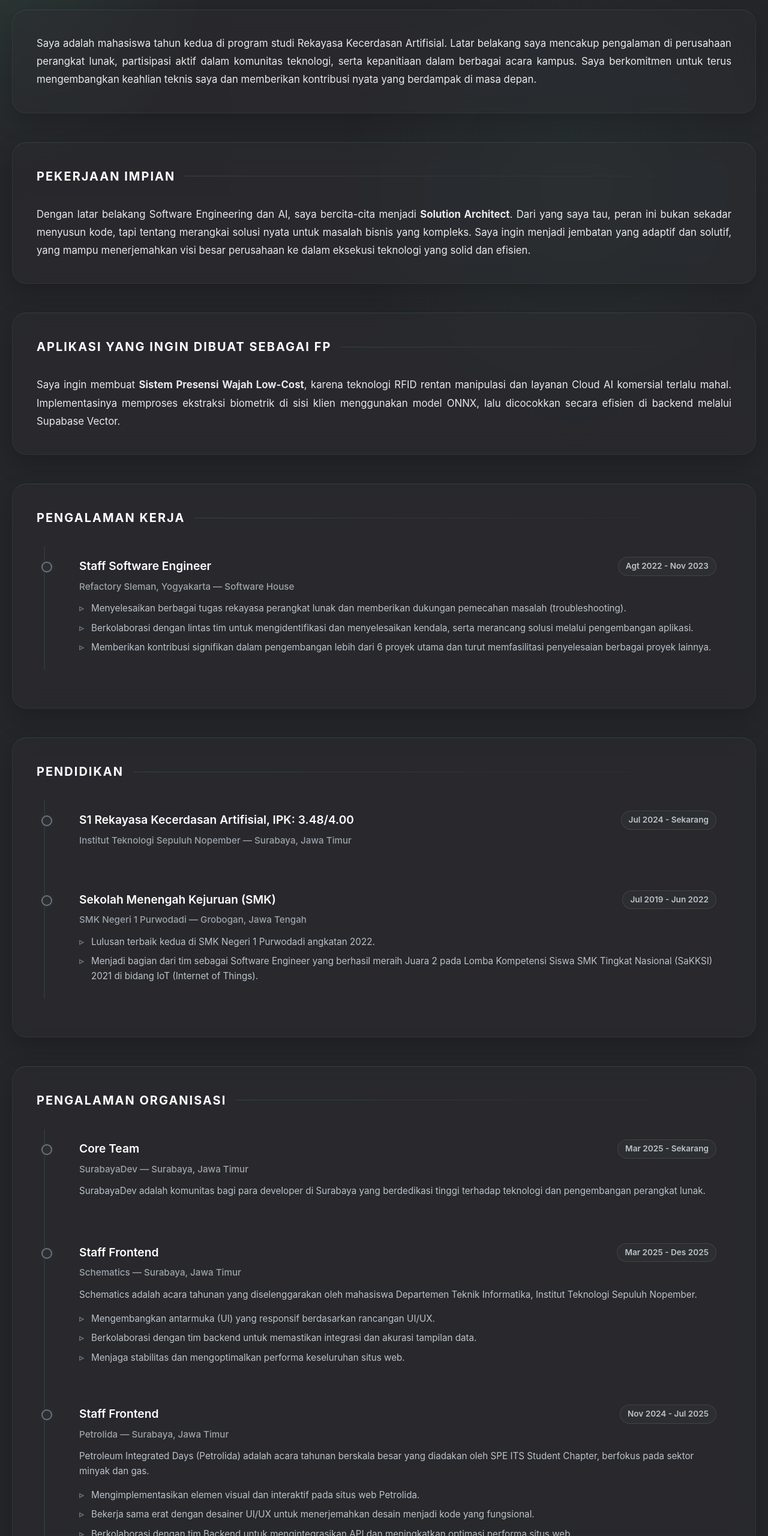
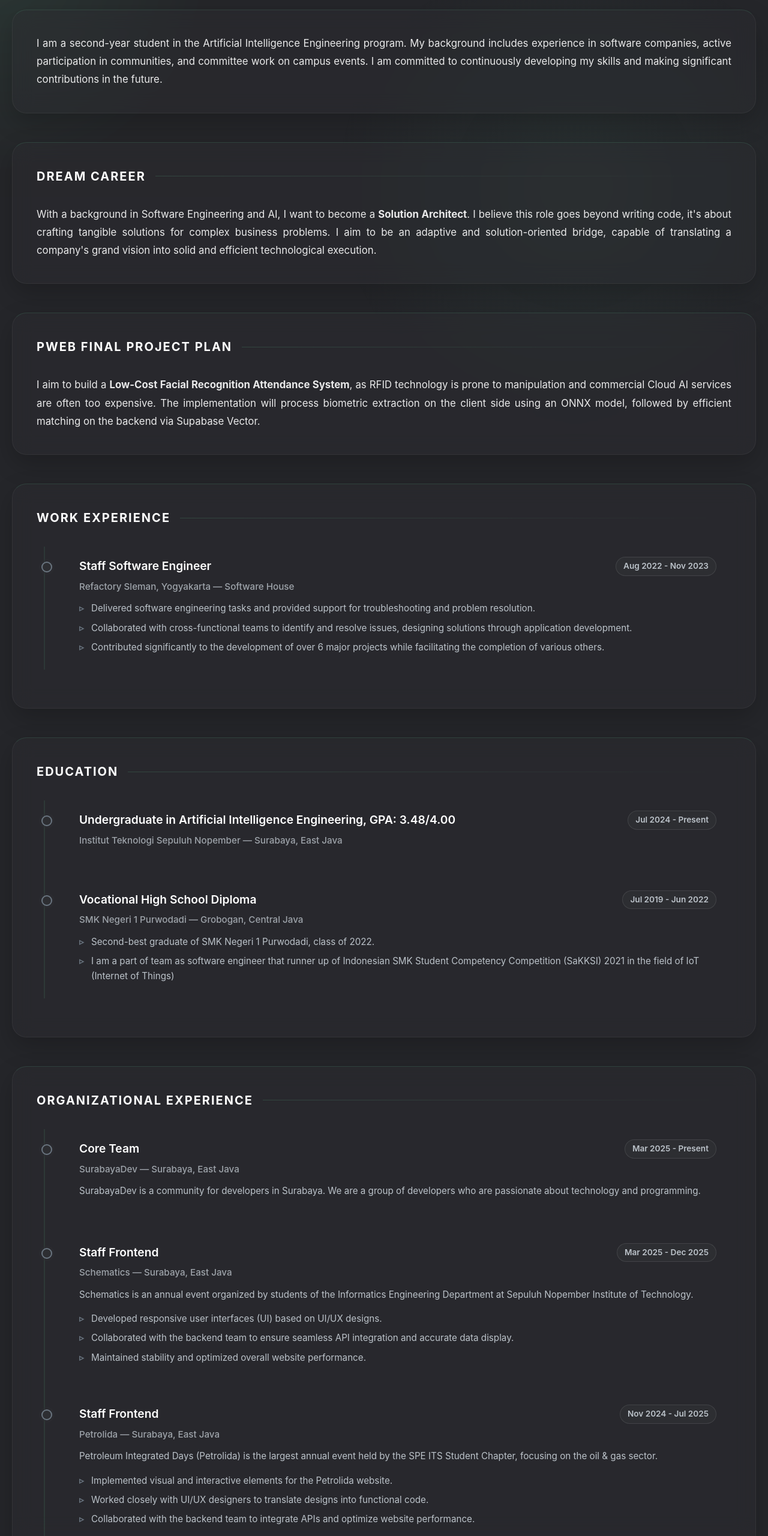
Before and after one commit to ferriprasetya/TugasPWeb_CV-HTML, a plain HTML site: page index.html in a window 1280 px wide. Shown: the part 240-2800 px from the top of the page at 60% size. Drawn offline with nearby package versions, Linux system fonts and the light colour scheme.

Commit message:
feat: update CV content with English translations and improved descriptions

```diff
--- a/index.html
+++ b/index.html
@@ -576,26 +576,27 @@
 
     <section id="summary" class="cv-section" data-aos="fade-right">
       <p class="summary-text">
-        Saya adalah mahasiswa tahun kedua di program studi Rekayasa Kecerdasan Artifisial. Latar belakang saya mencakup pengalaman di perusahaan perangkat lunak, partisipasi aktif dalam komunitas teknologi, serta kepanitiaan dalam berbagai acara kampus. Saya berkomitmen untuk terus mengembangkan keahlian teknis saya dan memberikan kontribusi nyata yang berdampak di masa depan.
+        I am a second-year student in the Artificial Intelligence Engineering program. My background includes experience in software companies, active participation in communities, and committee work on campus events. I am committed to continuously developing my skills and
+        making significant contributions in the future.
+      </p>
+    </section>
+
+    <section id="career-objective" class="cv-section" data-aos="fade-right">
+      <h2 class="section-title">Dream Career</h2>
+      <p class="summary-text">
+        With a background in Software Engineering and AI, I want to become a <b>Solution Architect</b>. I believe this role goes beyond writing code, it's about crafting tangible solutions for complex business problems. I aim to be an adaptive and solution-oriented bridge, capable of translating a company's grand vision into solid and efficient technological execution.
+      </p>
+    </section>
+
+    <section id="final-project" class="cv-section" data-aos="fade-right">
+      <h2 class="section-title">PWeb Final Project Plan</h2>
+      <p class="summary-text">
+        I aim to build a <b>Low-Cost Facial Recognition Attendance System</b>, as RFID technology is prone to manipulation and commercial Cloud AI services are often too expensive. The implementation will process biometric extraction on the client side using an ONNX model, followed by efficient matching on the backend via Supabase Vector.
       </p>
     </section>
 
     <section id="experience" class="cv-section" data-aos="fade-right">
-      <h2 class="section-title">Pekerjaan Impian</h2>
-      <p class="summary-text">
-        Dengan latar belakang Software Engineering dan AI, saya bercita-cita menjadi <b>Solution Architect</b>. Dari yang saya tau, peran ini bukan sekadar menyusun kode, tapi tentang merangkai solusi nyata untuk masalah bisnis yang kompleks. Saya ingin menjadi jembatan yang adaptif dan solutif, yang mampu menerjemahkan visi besar perusahaan ke dalam eksekusi teknologi yang solid dan efisien.
-      </p>
-    </section>
-
-    <section id="experience" class="cv-section" data-aos="fade-right">
-      <h2 class="section-title">Aplikasi yang ingin dibuat sebagai FP</h2>
-      <p class="summary-text">
-        Saya ingin membuat <b>Sistem Presensi Wajah Low-Cost</b>, karena teknologi RFID rentan manipulasi dan layanan Cloud AI komersial terlalu mahal. Implementasinya memproses ekstraksi biometrik di sisi klien menggunakan model ONNX, lalu dicocokkan secara efisien di backend melalui Supabase Vector.
-      </p>
-    </section>
-
-    <section id="experience" class="cv-section" data-aos="fade-right">
-      <h2 class="section-title">Pengalaman Kerja</h2>
+      <h2 class="section-title">Work Experience</h2>
       <div class="timeline-container">
         <article class="timeline-item">
           <header class="item-header">
@@ -603,73 +604,73 @@
               <h3 class="role">Staff Software Engineer</h3>
               <span class="company">Refactory Sleman, Yogyakarta — Software House</span>
             </div>
-            <span class="date">Agt 2022 - Nov 2023</span>
+            <span class="date">Aug 2022 - Nov 2023</span>
           </header>
           <ul class="item-details">
-            <li>Menyelesaikan berbagai tugas rekayasa perangkat lunak dan memberikan dukungan pemecahan masalah (troubleshooting).</li>
-            <li>Berkolaborasi dengan lintas tim untuk mengidentifikasi dan menyelesaikan kendala, serta merancang solusi melalui pengembangan aplikasi.</li>
-            <li>Memberikan kontribusi signifikan dalam pengembangan lebih dari 6 proyek utama dan turut memfasilitasi penyelesaian berbagai proyek lainnya.</li>
+            <li>Delivered software engineering tasks and provided support for troubleshooting and problem resolution.</li>
+            <li>Collaborated with cross-functional teams to identify and resolve issues, designing solutions through application development.</li>
+            <li>Contributed significantly to the development of over 6 major projects while facilitating the completion of various others.</li>
           </ul>
         </article>
       </div>
     </section>
 
     <section id="education" class="cv-section" data-aos="fade-right">
-      <h2 class="section-title">Pendidikan</h2>
+      <h2 class="section-title">Education</h2>
       <div class="timeline-container">
         <article class="timeline-item">
           <header class="item-header">
             <div class="item-title-group">
-              <h3 class="role">S1 Rekayasa Kecerdasan Artifisial, IPK: 3.48/4.00</h3>
-              <span class="company">Institut Teknologi Sepuluh Nopember — Surabaya, Jawa Timur</span>
+              <h3 class="role">Undergraduate in Artificial Intelligence Engineering, GPA: 3.48/4.00</h3>
+              <span class="company">Institut Teknologi Sepuluh Nopember — Surabaya, East Java</span>
             </div>
-            <span class="date">Jul 2024 - Sekarang</span>
+            <span class="date">Jul 2024 - Present</span>
           </header>
         </article>
 
         <article class="timeline-item">
           <header class="item-header">
             <div class="item-title-group">
-              <h3 class="role">Sekolah Menengah Kejuruan (SMK)</h3>
-              <span class="company">SMK Negeri 1 Purwodadi — Grobogan, Jawa Tengah</span>
+              <h3 class="role">Vocational High School Diploma</h3>
+              <span class="company">SMK Negeri 1 Purwodadi — Grobogan, Central Java</span>
             </div>
             <span class="date">Jul 2019 - Jun 2022</span>
           </header>
           <ul class="item-details">
-            <li>Lulusan terbaik kedua di SMK Negeri 1 Purwodadi angkatan 2022.</li>
-            <li>Menjadi bagian dari tim sebagai Software Engineer yang berhasil meraih Juara 2 pada Lomba Kompetensi Siswa SMK Tingkat Nasional (SaKKSI) 2021 di bidang IoT (Internet of Things).</li>
+            <li>Second-best graduate of SMK Negeri 1 Purwodadi, class of 2022.</li>
+            <li>I am a part of team as software engineer that runner up of Indonesian SMK Student Competency Competition (SaKKSI) 2021 in the field of IoT (Internet of Things)</li>
           </ul>
         </article>
       </div>
     </section>
 
     <section id="organizations" class="cv-section" data-aos="fade-right">
-      <h2 class="section-title">Pengalaman Organisasi</h2>
+      <h2 class="section-title">Organizational Experience</h2>
       <div class="timeline-container">
         <article class="timeline-item">
           <header class="item-header">
             <div class="item-title-group">
               <h3 class="role">Core Team</h3>
-              <span class="company">SurabayaDev — Surabaya, Jawa Timur</span>
+              <span class="company">SurabayaDev — Surabaya, East Java</span>
             </div>
-            <span class="date">Mar 2025 - Sekarang</span>
+            <span class="date">Mar 2025 - Present</span>
           </header>
-          <p class="item-context">SurabayaDev adalah komunitas bagi para developer di Surabaya yang berdedikasi tinggi terhadap teknologi dan pengembangan perangkat lunak.</p>
+          <p class="item-context">SurabayaDev is a community for developers in Surabaya. We are a group of developers who are passionate about technology and programming.</p>
         </article>
 
         <article class="timeline-item">
           <header class="item-header">
             <div class="item-title-group">
               <h3 class="role">Staff Frontend</h3>
-              <span class="company">Schematics — Surabaya, Jawa Timur</span>
+              <span class="company">Schematics — Surabaya, East Java</span>
             </div>
-            <span class="date">Mar 2025 - Des 2025</span>
+            <span class="date">Mar 2025 - Dec 2025</span>
           </header>
-          <p class="item-context">Schematics adalah acara tahunan yang diselenggarakan oleh mahasiswa Departemen Teknik Informatika, Institut Teknologi Sepuluh Nopember.</p>
+          <p class="item-context">Schematics is an annual event organized by students of the Informatics Engineering Department at Sepuluh Nopember Institute of Technology.</p>
           <ul class="item-details">
-            <li>Mengembangkan antarmuka (UI) yang responsif berdasarkan rancangan UI/UX.</li>
-            <li>Berkolaborasi dengan tim backend untuk memastikan integrasi dan akurasi tampilan data.</li>
-            <li>Menjaga stabilitas dan mengoptimalkan performa keseluruhan situs web.</li>
+            <li>Developed responsive user interfaces (UI) based on UI/UX designs.</li>
+            <li>Collaborated with the backend team to ensure seamless API integration and accurate data display.</li>
+            <li>Maintained stability and optimized overall website performance.</li>
           </ul>
         </article>
 
@@ -677,15 +678,15 @@
           <header class="item-header">
             <div class="item-title-group">
               <h3 class="role">Staff Frontend</h3>
-              <span class="company">Petrolida — Surabaya, Jawa Timur</span>
+              <span class="company">Petrolida — Surabaya, East Java</span>
             </div>
             <span class="date">Nov 2024 - Jul 2025</span>
           </header>
-          <p class="item-context">Petroleum Integrated Days (Petrolida) adalah acara tahunan berskala besar yang diadakan oleh SPE ITS Student Chapter, berfokus pada sektor minyak dan gas.</p>
+          <p class="item-context">Petroleum Integrated Days (Petrolida) is the largest annual event held by the SPE ITS Student Chapter, focusing on the oil & gas sector.</p>
           <ul class="item-details">
-            <li>Mengimplementasikan elemen visual dan interaktif pada situs web Petrolida.</li>
-            <li>Bekerja sama erat dengan desainer UI/UX untuk menerjemahkan desain menjadi kode yang fungsional.</li>
-            <li>Berkolaborasi dengan tim Backend untuk mengintegrasikan API dan meningkatkan optimasi performa situs web.</li>
+            <li>Implemented visual and interactive elements for the Petrolida website.</li>
+            <li>Worked closely with UI/UX designers to translate designs into functional code.</li>
+            <li>Collaborated with the backend team to integrate APIs and optimize website performance.</li>
           </ul>
         </article>
 
@@ -693,13 +694,13 @@
           <header class="item-header">
             <div class="item-title-group">
               <h3 class="role">Volunteer in Developer Team</h3>
-              <span class="company">SurabayaDev — Surabaya, Jawa Timur</span>
+              <span class="company">SurabayaDev — Surabaya, East Java</span>
             </div>
             <span class="date">Sep 2024 - Mar 2025</span>
           </header>
           <ul class="item-details">
-            <li>Berbagi pengetahuan seputar pemrograman secara internal maupun eksternal, baik melalui dokumentasi tertulis maupun presentasi verbal.</li>
-            <li>Berpartisipasi aktif dalam berbagai acara SurabayaDev dan mitra komunitas.</li>
+            <li>Shared internal and external coding knowledge through written documentation and verbal presentations.</li>
+            <li>Actively participated in SurabayaDev and partner community events.</li>
           </ul>
         </article>
 
@@ -707,22 +708,22 @@
           <header class="item-header">
             <div class="item-title-group">
               <h3 class="role">Staff Frontend</h3>
-              <span class="company">Mabacup ITS 2024 — Surabaya, Jawa Timur</span>
+              <span class="company">Mabacup ITS 2024 — Surabaya, East Java</span>
             </div>
-            <span class="date">Sep 2024 - Des 2024</span>
+            <span class="date">Sep 2024 - Dec 2024</span>
           </header>
-          <p class="item-context">Maba Cup adalah acara tahunan yang diselenggarakan oleh Departemen Event LMB ITS.</p>
+          <p class="item-context">Maba Cup is an annual event organized by the LMB Event Department at ITS.</p>
           <ul class="item-details">
-            <li>Bertanggung jawab melakukan proses slicing desain UI/UX ke dalam komponen web.</li>
-            <li>Berkolaborasi dengan tim backend dalam proses integrasi API.</li>
-            <li>Melakukan peningkatan (improvement) pada fungsionalitas dan performa situs web.</li>
+            <li>Responsible for slicing UI/UX designs into functional web components.</li>
+            <li>Collaborated with the backend team for API integration.</li>
+            <li>Improved website functionality and performance.</li>
           </ul>
         </article>
       </div>
     </section>
 
     <section id="projects" class="cv-section" data-aos="fade-right">
-      <h2 class="section-title">Aplikasi yang Pernah Dikerjakan</h2>
+      <h2 class="section-title">Featured Projects</h2>
       <div class="projects-grid">
 
         <article class="project-card" data-aos="zoom-in-up">
@@ -733,7 +734,7 @@
             <div class="project-header-row">
               <h3 class="project-title">Studzie Web App</h3>
             </div>
-            <p class="project-desc">Aplikasi web bimbingan belajar. Berperan sebagai <i>Fullstack Developer</i> merancang arsitektur sistem dan membangun modul pembayaran program, sistem ujian (<i>mock test</i>), dan dashboard manajemen.</p>
+            <p class="project-desc">A comprehensive tutoring web application. As a <i>Fullstack Developer</i>, I designed the system architecture and built the course e-commerce module, mock test system, and institution management dashboard.</p>
             <div class="tech-stack-container">
               <span class="tech-badge">Next.js</span>
               <span class="tech-badge">NestJS</span>
@@ -752,7 +753,7 @@
             <div class="project-header-row">
               <h3 class="project-title">Paragon R&D Monitoring</h3>
             </div>
-            <p class="project-desc">Sistem kendali dan pemantauan mesin R&D PT Paragon Technology and Innovation. Mengintegrasikan aplikasi web dengan arsitektur IoT untuk akuisisi data sensor dan kontrol instrumen.</p>
+            <p class="project-desc">R&D machine control and monitoring system for PT Paragon Technology and Innovation. Integrated a web application with IoT architecture for real-time sensor data acquisition and instrument control.</p>
             <div class="tech-stack-container">
               <span class="tech-badge">Laravel</span>
               <span class="tech-badge">Vue</span>
@@ -768,9 +769,9 @@
           </div>
           <div class="project-content">
             <div class="project-header-row">
-              <h3 class="project-title">Sistem Manajemen Presensi</h3>
+              <h3 class="project-title">Attendance Management System</h3>
             </div>
-            <p class="project-desc">Sistem presensi terintegrasi berbasis RFID yang telah diterapkan pada 20+ sekolah & instansi. Merancang secara <i>end-to-end</i> meliputi arsitektur sistem, antarmuka pengguna, serta <i>landing page</i>.</p>
+            <p class="project-desc">An integrated RFID-based attendance system implemented in over 20 schools and agencies. Led the end-to-end design, encompassing system architecture, user interface, and landing page development.</p>
             <div class="tech-stack-container">
               <span class="tech-badge">Nuxt</span>
               <span class="tech-badge">Tailwind</span>
@@ -789,7 +790,7 @@
             <div class="project-header-row">
               <h3 class="project-title">MNC AladinMall</h3>
             </div>
-            <p class="project-desc">Proyek <i>revamp</i> platform e-commerce. Tergabung dalam tim Android (mengembangkan fitur profil, produk, dan proses pemesanan) serta membangun fungsionalitas komponen platform web.</p>
+            <p class="project-desc">An e-commerce platform revamp project. Joined the Android team to develop profile, product, and order process features, while also building functional components for the web platform.</p>
             <div class="tech-stack-container">
               <span class="tech-badge">Kotlin</span>
               <span class="tech-badge">Next.js</span>
@@ -807,7 +808,7 @@
             <div class="project-header-row">
               <h3 class="project-title">Genesis by Lion Parcel</h3>
             </div>
-            <p class="project-desc">Portal internal operasional kurir. Bertanggung jawab atas pengembangan fitur manajemen agen, pelacakan pengiriman (<i>tracking</i>), dan laporan sistem operasi harian.</p>
+            <p class="project-desc">An internal operational portal for couriers. Responsible for developing agency management, shipment tracking, and daily operational reporting features.</p>
             <div class="tech-stack-container">
               <span class="tech-badge">Vue</span>
               <span class="tech-badge">Pinia</span>
@@ -825,7 +826,7 @@
             <div class="project-header-row">
               <h3 class="project-title">Lilo by Lion Parcel</h3>
             </div>
-            <p class="project-desc">Sistem manajemen gudang terpadu. Membangun fungsionalitas pengelolaan infrastruktur gudang, logistik, serta pelacakan alur barang masuk dan keluar.</p>
+            <p class="project-desc">An integrated warehouse management system. Built functionalities for managing warehouse infrastructure, logistics, and tracking inbound/outbound goods.</p>
             <div class="tech-stack-container">
               <span class="tech-badge">Vue</span>
               <span class="tech-badge">Pinia</span>
@@ -843,7 +844,7 @@
             <div class="project-header-row">
               <h3 class="project-title">Mediverse by Biofarma</h3>
             </div>
-            <p class="project-desc"><i>Super-app</i> layanan kesehatan. Berperan dalam pengembangan fitur <i>e-prescription</i>, CMS manajemen inventaris obat, dan optimasi responsivitas seluler pada <i>landing page</i>.</p>
+            <p class="project-desc">A healthcare <i>super-app</i>. Contributed to the development of e-prescription features, drug inventory management CMS, and mobile responsiveness optimization for the landing page.</p>
             <div class="tech-stack-container">
               <span class="tech-badge">React</span>
               <span class="tech-badge">Redux</span>
@@ -860,7 +861,7 @@
             <div class="project-header-row">
               <h3 class="project-title">RCTI+</h3>
             </div>
-            <p class="project-desc">Platform <i>streaming</i> hiburan terpadu. Berkontribusi merancang dan membangun komponen antarmuka (UI) menggunakan Storybook untuk menunjang skalabilitas dan performa web.</p>
+            <p class="project-desc">An integrated entertainment streaming platform. Contributed to designing and building user interface (UI) components using Storybook to support web scalability and performance.</p>
             <div class="tech-stack-container">
               <span class="tech-badge">React</span>
               <span class="tech-badge">Storybook</span>
@@ -877,7 +878,7 @@
             <div class="project-header-row">
               <h3 class="project-title">Saring Web App</h3>
             </div>
-            <p class="project-desc">Platform pemantauan mesin penyaringan berbasis IoT. Merancang antarmuka web reaktif untuk memvisualisasikan data telemetri dan menyediakan kapabilitas otomasi kendali jarak jauh.</p>
+            <p class="project-desc">An IoT-based filtration machine monitoring platform. Designed a reactive web interface to visualize telemetry data and provide remote control automation capabilities.</p>
             <div class="tech-stack-container">
               <span class="tech-badge">React</span>
               <span class="tech-badge">Tailwind CSS</span>
@@ -894,7 +895,7 @@
             <div class="project-header-row">
               <h3 class="project-title">Schematics 2025</h3>
             </div>
-            <p class="project-desc">Portal acara IT terbesar Teknik Informatika ITS. Membangun berbagai modul kompleks termasuk sistem autentikasi, pendaftaran kompetisi, <i>landing page</i>, dan dasbor pemantauan data CTF.</p>
+            <p class="project-desc">The largest IT event portal by ITS Informatics Engineering. Built complex modules including the authentication system, competition registration, landing pages, and CTF data monitoring dashboard.</p>
             <div class="tech-stack-container">
               <span class="tech-badge">Next.js</span>
               <span class="tech-badge">Tailwind CSS</span>
@@ -912,7 +913,7 @@
             <div class="project-header-row">
               <h3 class="project-title">Petrolida 2025</h3>
             </div>
-            <p class="project-desc">Situs web resmi dan dasbor manajemen kompetisi SPE ITS. Fokus pada pengembangan antarmuka interaktif pada <i>landing page</i> dan panel admin dengan skalabilitas performa tinggi.</p>
+            <p class="project-desc">Official website and competition management dashboard for SPE ITS. Focused on developing interactive interfaces for the landing page and admin panel with high performance scalability.</p>
             <div class="tech-stack-container">
               <span class="tech-badge">Next.js</span>
               <span class="tech-badge">Tailwind CSS</span>
@@ -930,7 +931,7 @@
             <div class="project-header-row">
               <h3 class="project-title">MABACUP ITS 2024</h3>
             </div>
-            <p class="project-desc">Platform pendaftaran dan informasi acara tahunan LMB ITS. Bertanggung jawab atas implementasi antarmuka (UI/UX), integrasi API dengan backend, serta optimasi performa web.</p>
+            <p class="project-desc">Registration and information platform for LMB ITS annual events. Responsible for UI/UX implementation, API integration with the backend, and web performance optimization.</p>
             <div class="tech-stack-container">
               <span class="tech-badge">Next.js</span>
               <span class="tech-badge">Tailwind CSS</span>
@@ -946,7 +947,7 @@
             <div class="project-header-row">
               <h3 class="project-title">Hanooman App</h3>
             </div>
-            <p class="project-desc">Aplikasi <i>sales monitoring</i> (FMCG). Berperan aktif dalam tim Android untuk pengembangan sistem absensi validasi program kerja, penyusunan laporan, dan perbaikan <i>bug</i>.</p>
+            <p class="project-desc">An FMCG sales monitoring application. Actively contributed to the Android team to develop an attendance system for work program validation, report generation, and bug fixing.</p>
             <div class="tech-stack-container">
               <span class="tech-badge">Flutter</span>
               <span class="tech-badge">CodeIgniter</span>
@@ -962,7 +963,7 @@
             <div class="project-header-row">
               <h3 class="project-title">Turangga Resources</h3>
             </div>
-            <p class="project-desc">Aplikasi internal pendukung ekosistem manajemen perusahaan. Terlibat dalam pengembangan antarmuka menu dinamis, sistem presensi, dan integrasi dengan API berbasis GraphQL.</p>
+            <p class="project-desc">An internal application supporting the company's management ecosystem. Involved in developing dynamic menu interfaces, attendance systems, and GraphQL-based API integration.</p>
             <div class="tech-stack-container">
               <span class="tech-badge">React Native</span>
               <span class="tech-badge">GraphQL</span>
```
